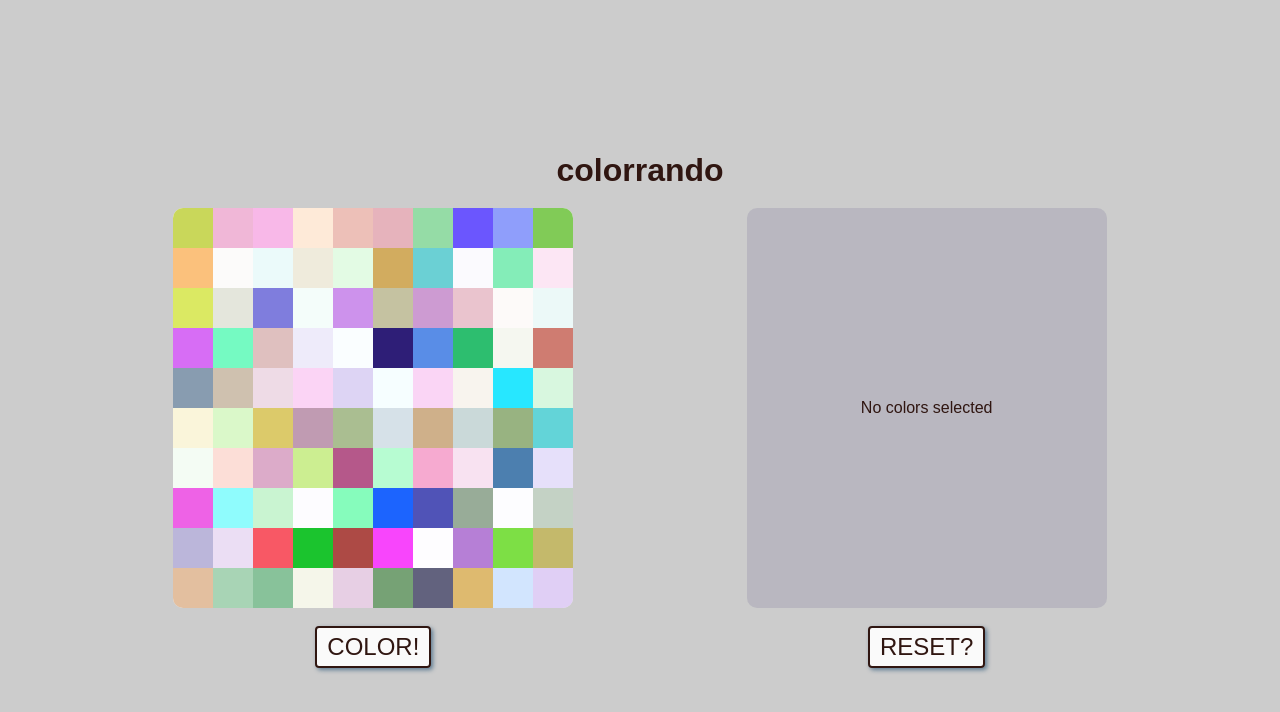
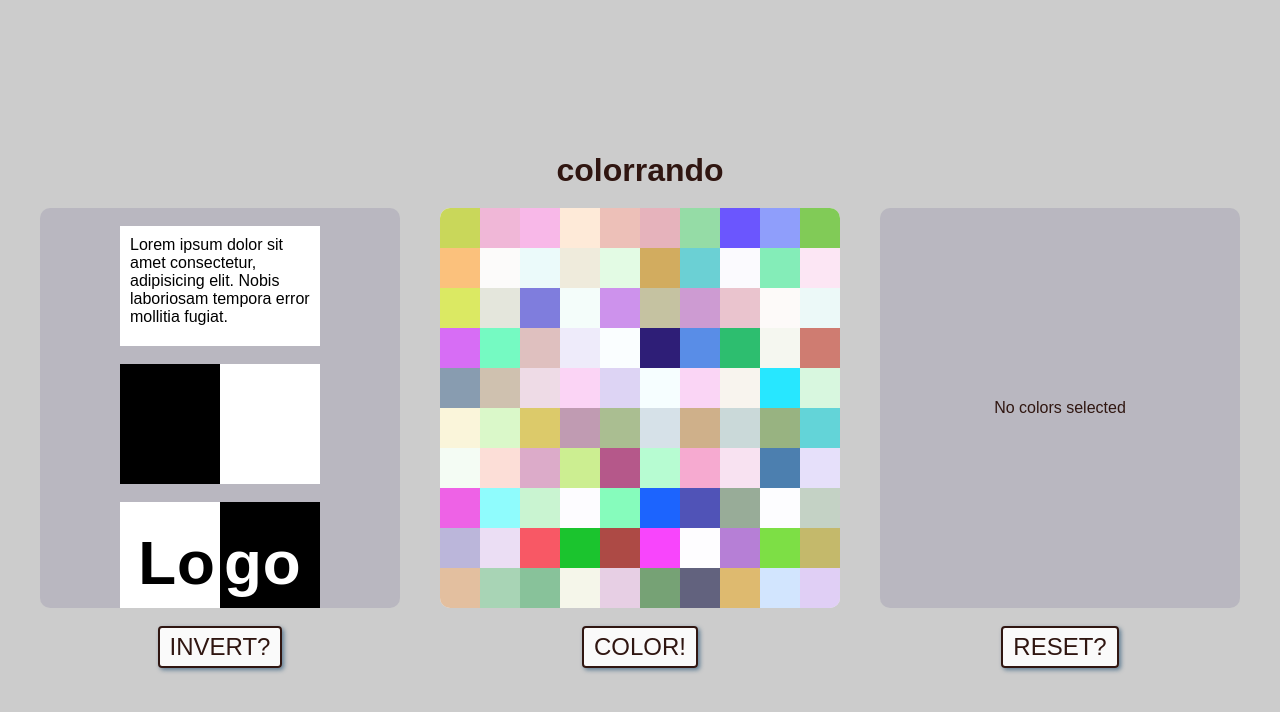
Before and after one commit to galustoff/colorrando, a Vue app: page / in a window 1280 px wide. Shown: the top 712 px of the page. Built offline with nearby package versions, Linux system fonts and the light colour scheme.

Commit message:
restyling: sketches

```diff
--- a/src/components/TheMain/TheMain.vue
+++ b/src/components/TheMain/TheMain.vue
@@ -1,6 +1,7 @@
 <template>
   <main>
     <div class="content-line">
+      <the-sketches @invert-request="invertMainColors" />
       <the-randomizer @pick-color="addColorToDump" />
       <the-dump :newColor="newDumpColor" @new-color-request="openController" />
     </div>
@@ -8,20 +9,40 @@
 </template>
 
 <script>
+  import TheSketches from '../TheSketches/TheSketches.vue'
   import TheRandomizer from '../TheRandomizer/TheRandomizer.vue'
   import TheDump from '../TheDump/TheDump.vue'
 
   export default {
     components: {
+      TheSketches,
       TheRandomizer,
       TheDump
     },
+
+    provide() {
+      return {
+        mainColors: this.mainColors
+      }
+    },
+
     data() {
       return {
-        newDumpColor: ''
+        newDumpColor: '',
+        mainColors: {
+          first: 'rgba(0, 0, 0, 1)',
+          second: 'rgba(255, 255, 255, 1)'
+        }
       }
     },
     methods: {
+      invertMainColors() {
+        const tempColor = this.mainColors.first
+
+        this.mainColors.first = this.mainColors.second
+        this.mainColors.second = tempColor
+      },
+
       addColorToDump(color) {
         this.newDumpColor = color
       },
--- a/src/components/TheSketches/AppSketchesList.vue
+++ b/src/components/TheSketches/SketchesList.vue
@@ -1,8 +1,8 @@
 <template>
-  <ul class="app-sketches__list">
-    <app-sketches-list-item v-for="item in sketches">
-      <component :is="item"></component>
-    </app-sketches-list-item>
+  <ul class="sketches-list">
+    <sketches-list-item v-for="item in sketches">
+      <component :is="item" />
+    </sketches-list-item>
   </ul>
 </template>
 
@@ -10,7 +10,7 @@
   /**
    * Exclude from sketches
    */
-  import AppSketchesListItem from './AppSketchesListItem.vue'
+  import SketchesListItem from './SketchesListItem.vue'
   /**
    * sketches
    */
@@ -21,11 +21,11 @@
   export default {
     data() {
       return {
-        compsToExclude: ['AppSketchesListItem']
+        compsToExclude: ['SketchesListItem']
       }
     },
     components: {
-      AppSketchesListItem,
+      SketchesListItem,
       SketchText,
       SketchSplitted,
       SketchLogo
@@ -44,7 +44,7 @@
 </script>
 
 <style>
-  .app-sketches__list {
+  .sketches-list {
     width: 360px;
     height: 400px;
     padding-top: 18px;
--- a/src/components/TheSketches/AppSketchesListItem.vue
+++ b/src/components/TheSketches/SketchesListItem.vue
@@ -1,6 +1,6 @@
 <template>
-  <li class="app-sketches__list-item">
-    <slot></slot>
+  <li class="sketches__list-item">
+    <slot />
   </li>
 </template>
 
@@ -9,7 +9,7 @@
 </script>
 
 <style>
-  .app-sketches__list-item {
+  .sketches__list-item {
     width: 200px;
   }
 </style>
--- a/src/components/TheSketches/AppSketches.vue
+++ b/src/components/TheSketches/TheSketches.vue
@@ -1,15 +1,22 @@
 <template>
-  <div class="app-sketches__container">
-    <app-sketches-list></app-sketches-list>
+  <div class="the-sketches">
+    <sketches-list />
     <app-button :set="buttonSet" @invert-request="invertRequest"></app-button>
   </div>
 </template>
 
 <script>
   import AppButton from '../../AppButton.vue'
-  import AppSketchesList from './AppSketchesList.vue'
+  import SketchesList from './SketchesList.vue'
 
   export default {
+    components: {
+      AppButton,
+      SketchesList
+    },
+
+    emits: ['invertRequest'],
+
     data() {
       return {
         buttonSet: {
@@ -18,10 +25,7 @@
         }
       }
     },
-    components: {
-      AppButton,
-      AppSketchesList
-    },
+
     methods: {
       invertRequest() {
         this.$emit('invertRequest')
@@ -31,7 +35,7 @@
 </script>
 
 <style>
-  .app-sketches__container {
+  .the-sketches {
     display: flex;
     flex-direction: column;
     row-gap: 18px;
--- a/src/components/TheSketches/sketches/SketchLogo.vue
+++ b/src/components/TheSketches/sketches/SketchLogo.vue
@@ -11,18 +11,18 @@
 
 <script>
   export default {
-    inject: ['sketchColors'],
+    inject: ['mainColors'],
     computed: {
       rightHalfStyle() {
         return {
-          color: this.sketchColors.second,
-          backgroundColor: this.sketchColors.first
+          color: this.mainColors.second,
+          backgroundColor: this.mainColors.first
         }
       },
       leftHalfStyle() {
         return {
-          color: this.sketchColors.first,
-          backgroundColor: this.sketchColors.second
+          color: this.mainColors.first,
+          backgroundColor: this.mainColors.second
         }
       }
     }
--- a/src/components/TheSketches/sketches/SketchSplitted.vue
+++ b/src/components/TheSketches/sketches/SketchSplitted.vue
@@ -7,17 +7,17 @@
 
 <script>
   export default {
-    inject: ['sketchColors'],
+    inject: ['mainColors'],
 
     computed: {
       rightHalfStyle() {
         return {
-          backgroundColor: this.sketchColors.second
+          backgroundColor: this.mainColors.second
         }
       },
       leftHalfStyle() {
         return {
-          backgroundColor: this.sketchColors.first
+          backgroundColor: this.mainColors.first
         }
       }
     }
--- a/src/components/TheSketches/sketches/SketchText.vue
+++ b/src/components/TheSketches/sketches/SketchText.vue
@@ -1,5 +1,5 @@
 <template>
-  <p class="sketch-text" :style="style">
+  <p :style="style">
     Lorem ipsum dolor sit amet consectetur, adipisicing elit. Nobis laboriosam
     tempora error mollitia fugiat.
   </p>
@@ -7,21 +7,13 @@
 
 <script>
   export default {
-    inject: ['sketchColors'],
-    // data() {
-    //   return {
-    //     style: {
-    //       color: this.colors.first,
-    //       backgroundColor: this.colors.second,
-    //       fontFamily: 'sans-serif'
-    //     }
-    //   }
-    // },
+    inject: ['mainColors'],
+
     computed: {
       style() {
         return {
-          color: this.sketchColors.first,
-          backgroundColor: this.sketchColors.second,
+          color: this.mainColors.first,
+          backgroundColor: this.mainColors.second,
           fontFamily: 'sans-serif',
           padding: '10px',
           minHeight: '120px'
```
